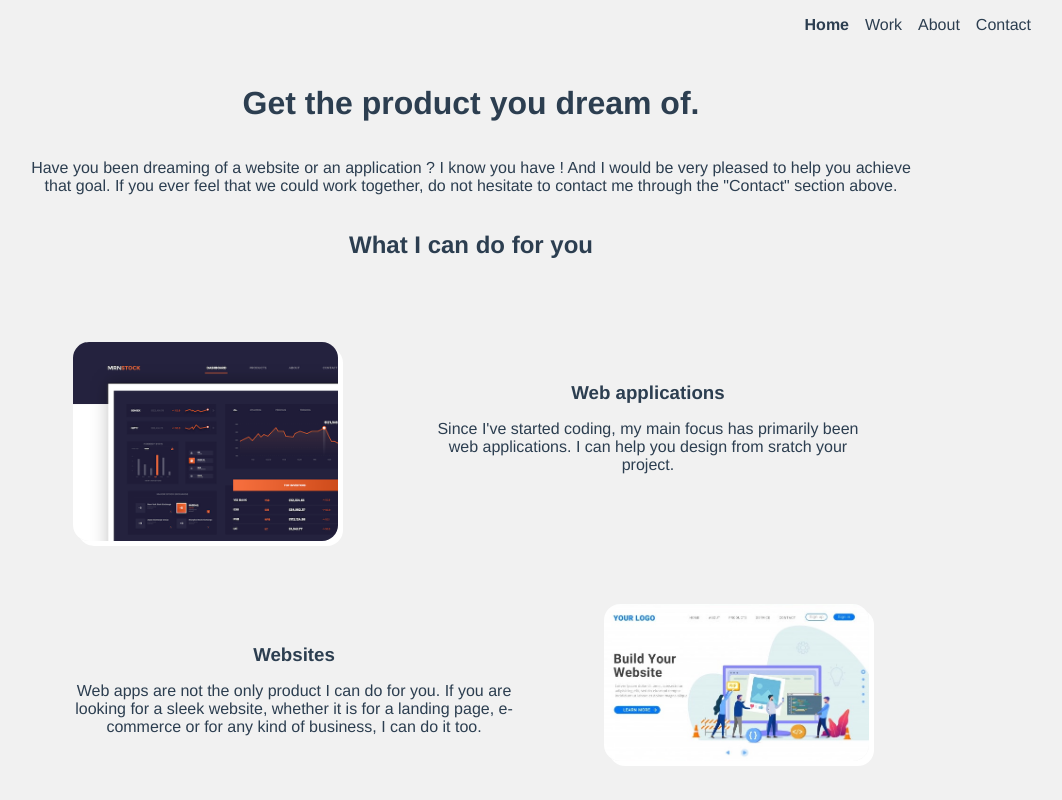
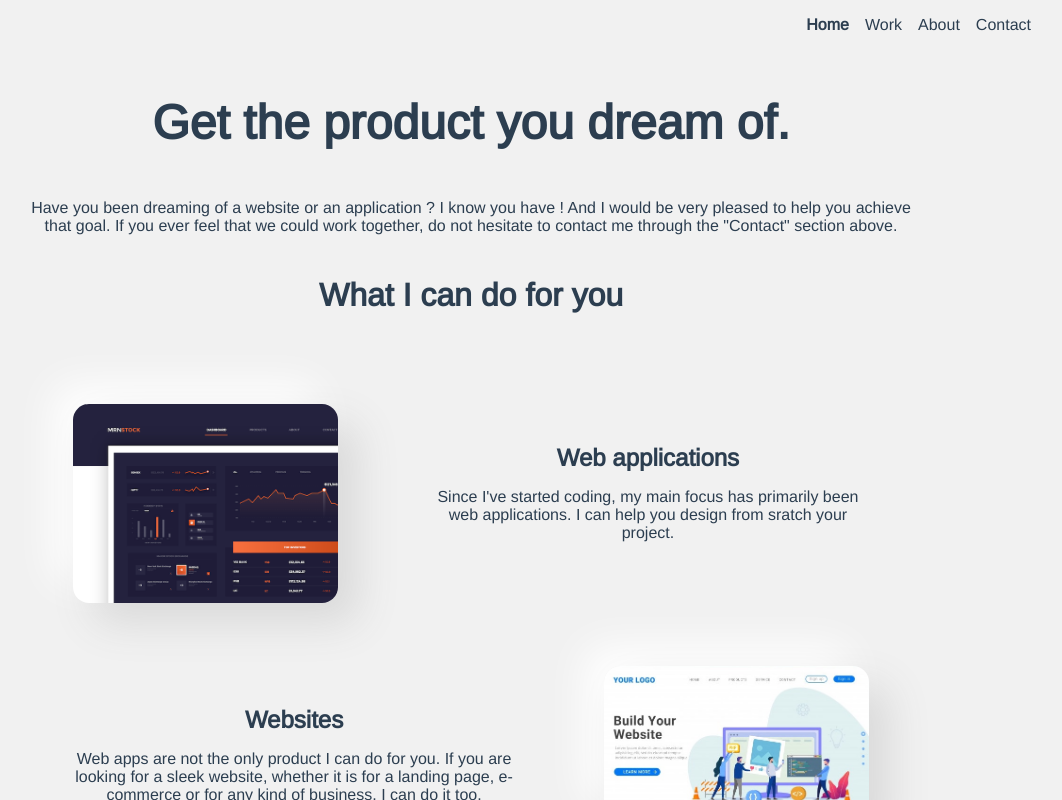
Before and after one commit to alexandrecoin/personal_website, a Vue app: page / in a window 1280 px wide. Shown: the top 800 px of the page, without its empty margins (169-1231 px from the left). Built offline with nearby package versions, Linux system fonts and the light colour scheme.

Commit message:
CSS fixes

```diff
--- a/public/index.html
+++ b/public/index.html
@@ -4,6 +4,7 @@
     <meta charset="utf-8">
     <meta http-equiv="X-UA-Compatible" content="IE=edge">
     <meta name="viewport" content="width=device-width,initial-scale=1.0">
+    <link href="https://fonts.googleapis.com/css2?family=Arimo&display=swap" rel="stylesheet">
     <title>Resume</title>
   </head>
   <body>
--- a/src/App.vue
+++ b/src/App.vue
@@ -26,11 +26,24 @@ body {
 }
 
 #app {
-  font-family: Avenir, Helvetica, Arial, sans-serif;
+  font-family: 'Arimo', sans-serif;
+  /* font-family: Avenir, Helvetica, Arial, sans-serif; */
   -webkit-font-smoothing: antialiased;
   -moz-osx-font-smoothing: grayscale;
   text-align: center;
   color: #2c3e50;
   height: 100%;
 }
+
+h1 {
+  font-size: 3em;
+}
+
+h2 {
+  font-size: 2em;
+}
+
+h3 {
+  font-size: 1.5em;
+}
 </style>
--- a/src/components/About.vue
+++ b/src/components/About.vue
@@ -27,7 +27,7 @@
           Download (English)
         </button>
       </div>
-      <h3 class="techs_title">Techs I am using on a daily basis :</h3>
+      <h3 class="techs_title">I am using on a daily basis :</h3>
       <div class="techs">
         <ul
           v-for="(techno, index) in technos"
--- a/src/components/Home.vue
+++ b/src/components/Home.vue
@@ -100,25 +100,13 @@ export default {
 .mobile_app_img {
   max-width: 30%;
   border-radius: 1em;
-  box-shadow: 5px 5px #ffffff;
+  box-shadow: 20px 20px 42px #d9d9d9, -20px -20px 42px #ffffff;
 }
 
 .application_description,
 .website_description,
 .mobile_app_description {
   max-width: 50%;
-}
-
-.application_img,
-.website_img,
-.mobile_app_img {
-  transition: transform 1s ease-in-out;
-}
-
-.application_img:hover,
-.website_img:hover,
-.mobile_app_img:hover {
-  transform: scale(1.1);
 }
 
 h3 {
@@ -138,6 +126,20 @@ a {
 
 h1 {
   display: block;
+}
+
+@media (min-width: 640px) {
+  .application_img,
+  .website_img,
+  .mobile_app_img {
+    transition: transform 1s ease-in-out;
+  }
+
+  .application_img:hover,
+  .website_img:hover,
+  .mobile_app_img:hover {
+    transform: scale(1.15);
+  }
 }
 
 @media (max-width: 640px) {
--- a/src/layout/Navbar.vue
+++ b/src/layout/Navbar.vue
@@ -18,6 +18,7 @@ export default {
 
 <style scoped>
 .container {
+  z-index: 1;
   display: flex;
   flex-direction: row;
   justify-content: flex-end;
```
